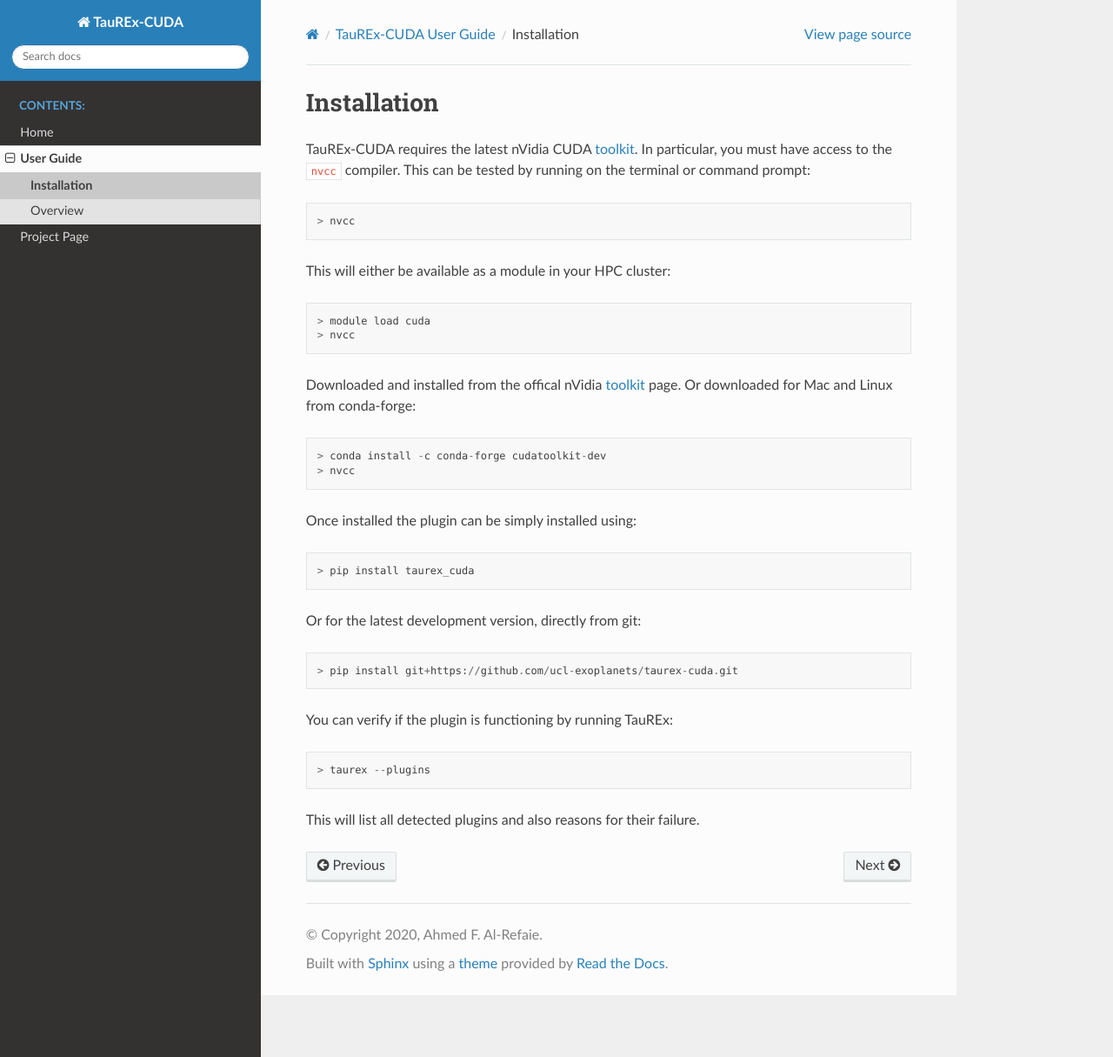
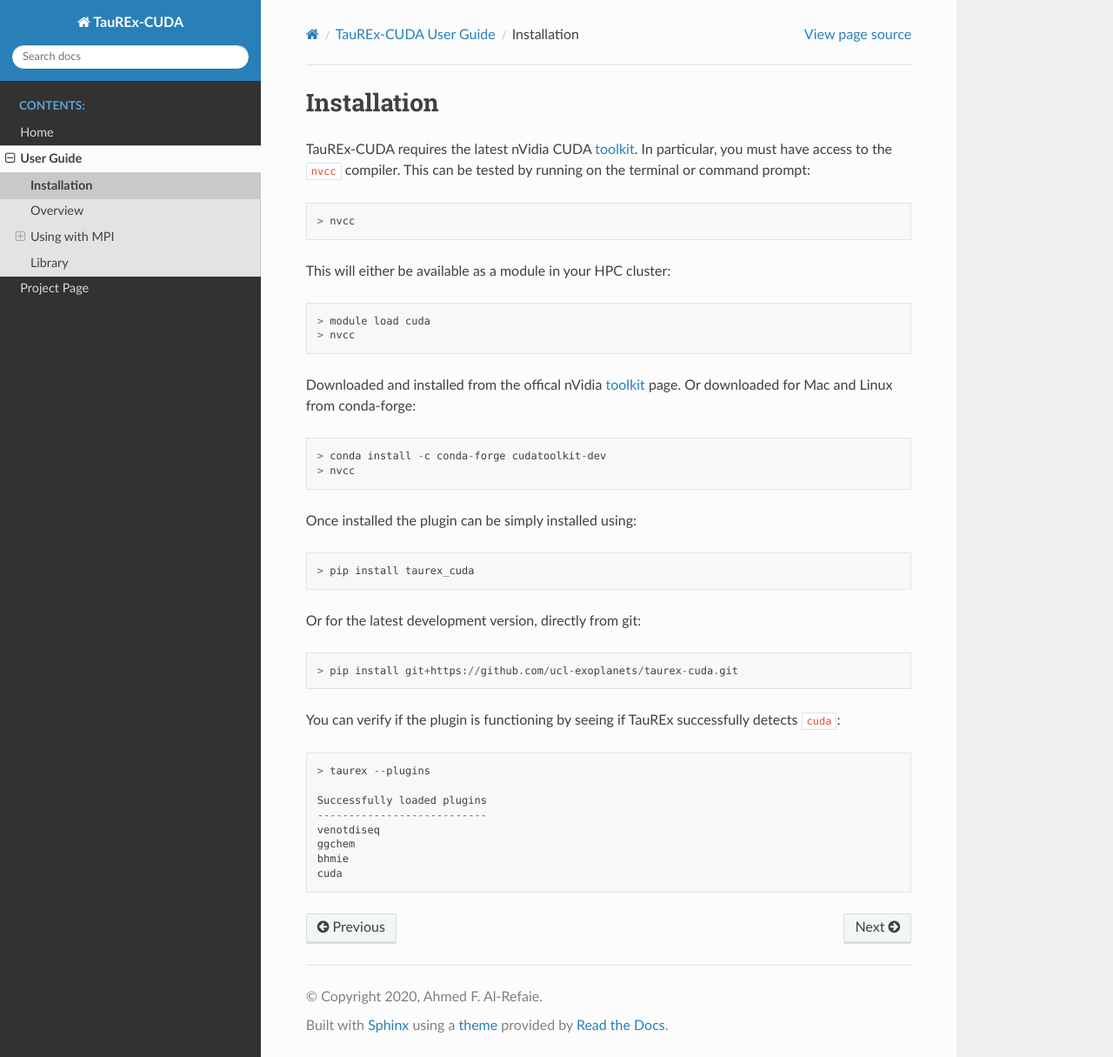
Before and after one commit to ucl-exoplanets/taurex-cuda_public, a Sphinx documentation site: the page built from doc/source/user/installation.rst, in a window 1280 px wide and 1215 px high. Shown: the whole window at 87% size. Built offline with Sphinx 7.4.7 and the Read the Docs theme 2.0.0, drawn with Linux system fonts in a browser that asks for light colours; pages that are not in the unit, such as notebooks, are missing from menus.

Commit message:
Included more documentation

```diff
--- a/doc/source/user/installation.rst
+++ b/doc/source/user/installation.rst
@@ -28,11 +28,19 @@
 
     > pip install git+https://github.com/ucl-exoplanets/taurex-cuda.git
 
-You can verify if the plugin is functioning by running TauREx::
+You can verify if the plugin is functioning by seeing if TauREx successfully detects
+``cuda``::
 
     > taurex --plugins
 
-This will list all detected plugins and also reasons for their failure.
+    Successfully loaded plugins
+    ---------------------------
+    venotdiseq
+    ggchem
+    bhmie
+    cuda
+
+
 
 
 
--- /dev/null
+++ b/doc/source/user/library.rst
@@ -0,0 +1,4 @@
+
+=======
+Library
+=======
```
Also changed, not shown: doc/source/user/mpi.rst (+86 -0 lines).
